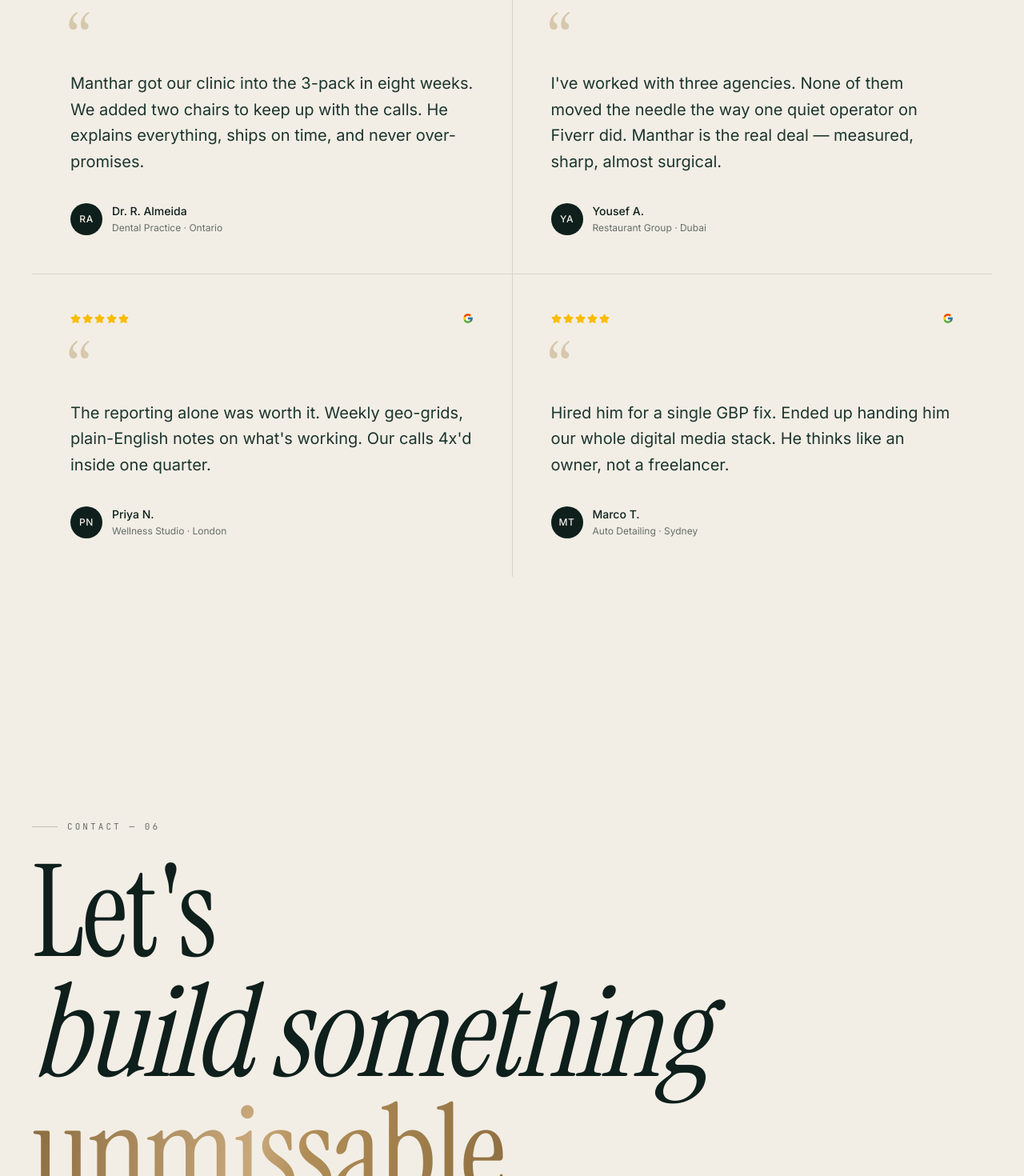
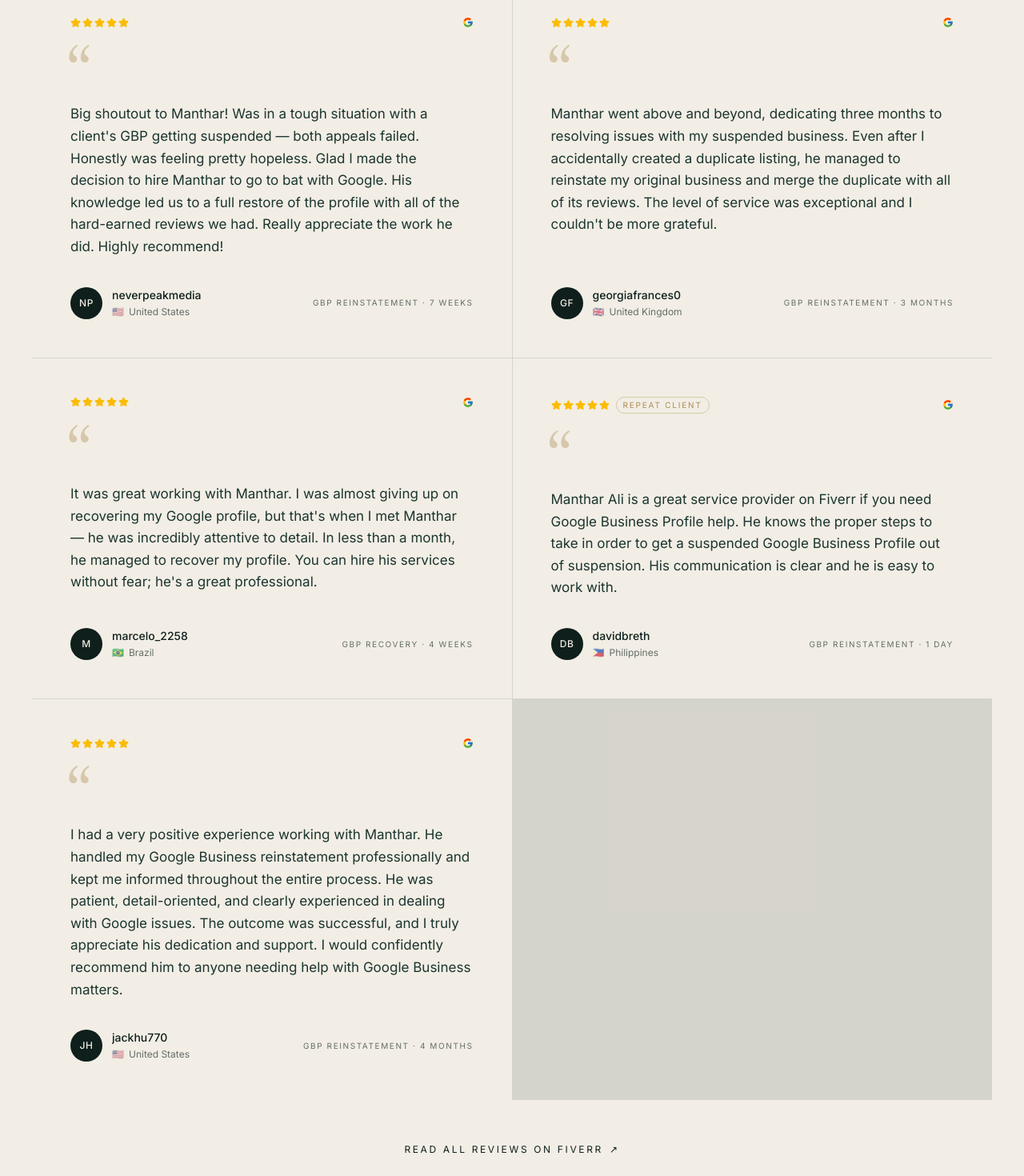
Before and after one commit to IzharAli786/manthar-gbp, a Next.js app: page / in a window 1280 px wide. Shown: the part 6060-7530 px from the top of the page at 80% size. Built offline with nearby package versions, Linux system fonts and the light colour scheme.

Commit message:
Use real Fiverr reviews and link to Manthar's actual Fiverr profile

```diff
--- a/src/components/Contact.tsx
+++ b/src/components/Contact.tsx
@@ -5,7 +5,7 @@ import { GoogleG } from "./brand/GoogleLogo";
 import { Mail, MessageCircle, ArrowUpRight } from "lucide-react";
 
 const EMAIL = "balochmanthar15@gmail.com";
-const FIVERR = "https://www.fiverr.com/";
+const FIVERR = "https://www.fiverr.com/mantharbaloc190";
 const WHATSAPP =
   "https://wa.me/923083106882?text=" +
   encodeURIComponent(
--- a/src/components/Footer.tsx
+++ b/src/components/Footer.tsx
@@ -38,7 +38,7 @@ export default function Footer() {
             WhatsApp · +92 308 3106882
           </a>
           <a
-            href="https://www.fiverr.com/"
+            href="https://www.fiverr.com/mantharbaloc190"
             target="_blank"
             rel="noopener noreferrer"
             className="block hover:text-brass transition-colors"
--- a/src/components/Hero.tsx
+++ b/src/components/Hero.tsx
@@ -102,7 +102,7 @@ export default function Hero() {
                 />
               </a>
               <a
-                href="https://www.fiverr.com/"
+                href="https://www.fiverr.com/mantharbaloc190"
                 target="_blank"
                 rel="noopener noreferrer"
                 className="btn-ghost inline-flex items-center justify-center gap-3 px-7 py-4 text-[12px] tracking-[0.22em] uppercase"
--- a/src/components/Testimonials.tsx
+++ b/src/components/Testimonials.tsx
@@ -2,30 +2,57 @@ import Reveal from "./Reveal";
 import { Star } from "lucide-react";
 import { GoogleG } from "./brand/GoogleLogo";
 
-const reviews = [
+type Review = {
+  body: string;
+  name: string;
+  role: string;
+  flag: string;
+  initials: string;
+  duration: string;
+  repeat?: boolean;
+};
+
+const reviews: Review[] = [
   {
-    body: "Manthar got our clinic into the 3-pack in eight weeks. We added two chairs to keep up with the calls. He explains everything, ships on time, and never over-promises.",
-    name: "Dr. R. Almeida",
-    role: "Dental Practice · Ontario",
-    initials: "RA",
+    body: "Big shoutout to Manthar! Was in a tough situation with a client's GBP getting suspended — both appeals failed. Honestly was feeling pretty hopeless. Glad I made the decision to hire Manthar to go to bat with Google. His knowledge led us to a full restore of the profile with all of the hard-earned reviews we had. Really appreciate the work he did. Highly recommend!",
+    name: "neverpeakmedia",
+    role: "United States",
+    flag: "🇺🇸",
+    initials: "NP",
+    duration: "GBP Reinstatement · 7 weeks",
   },
   {
-    body: "I've worked with three agencies. None of them moved the needle the way one quiet operator on Fiverr did. Manthar is the real deal — measured, sharp, almost surgical.",
-    name: "Yousef A.",
-    role: "Restaurant Group · Dubai",
-    initials: "YA",
+    body: "Manthar went above and beyond, dedicating three months to resolving issues with my suspended business. Even after I accidentally created a duplicate listing, he managed to reinstate my original business and merge the duplicate with all of its reviews. The level of service was exceptional and I couldn't be more grateful.",
+    name: "georgiafrances0",
+    role: "United Kingdom",
+    flag: "🇬🇧",
+    initials: "GF",
+    duration: "GBP Reinstatement · 3 months",
   },
   {
-    body: "The reporting alone was worth it. Weekly geo-grids, plain-English notes on what's working. Our calls 4x'd inside one quarter.",
-    name: "Priya N.",
-    role: "Wellness Studio · London",
-    initials: "PN",
+    body: "It was great working with Manthar. I was almost giving up on recovering my Google profile, but that's when I met Manthar — he was incredibly attentive to detail. In less than a month, he managed to recover my profile. You can hire his services without fear; he's a great professional.",
+    name: "marcelo_2258",
+    role: "Brazil",
+    flag: "🇧🇷",
+    initials: "M",
+    duration: "GBP Recovery · 4 weeks",
   },
   {
-    body: "Hired him for a single GBP fix. Ended up handing him our whole digital media stack. He thinks like an owner, not a freelancer.",
-    name: "Marco T.",
-    role: "Auto Detailing · Sydney",
-    initials: "MT",
+    body: "Manthar Ali is a great service provider on Fiverr if you need Google Business Profile help. He knows the proper steps to take in order to get a suspended Google Business Profile out of suspension. His communication is clear and he is easy to work with.",
+    name: "davidbreth",
+    role: "Philippines",
+    flag: "🇵🇭",
+    initials: "DB",
+    duration: "GBP Reinstatement · 1 day",
+    repeat: true,
+  },
+  {
+    body: "I had a very positive experience working with Manthar. He handled my Google Business reinstatement professionally and kept me informed throughout the entire process. He was patient, detail-oriented, and clearly experienced in dealing with Google issues. The outcome was successful, and I truly appreciate his dedication and support. I would confidently recommend him to anyone needing help with Google Business matters.",
+    name: "jackhu770",
+    role: "United States",
+    flag: "🇺🇸",
+    initials: "JH",
+    duration: "GBP Reinstatement · 4 months",
   },
 ];
 
@@ -50,6 +77,11 @@ export default function Testimonials() {
               <span className="italic text-brass">people who paid.</span>
             </h2>
           </Reveal>
+          <Reveal delay={0.18}>
+            <p className="mt-5 text-[14px] text-ink-mute max-w-md">
+              Real, verified Fiverr reviews — every one a five-star.
+            </p>
+          </Reveal>
         </div>
         <Reveal delay={0.2}>
           <div className="flex items-center gap-3 hairline-strong px-4 py-2.5 bg-paper-soft rounded-full">
@@ -72,10 +104,17 @@ export default function Testimonials() {
 
       <div className="grid grid-cols-1 md:grid-cols-2 gap-px bg-line">
         {reviews.map((r, i) => (
-          <Reveal key={r.name} delay={i * 0.08}>
-            <figure className="bg-paper p-7 md:p-12 h-full flex flex-col justify-between">
+          <Reveal key={r.name} delay={i * 0.06}>
+            <figure
+              className={`bg-paper p-7 md:p-12 h-full flex flex-col justify-between ${
+                i === reviews.length - 1 && reviews.length % 2 === 1
+                  ? "md:col-span-2"
+                  : ""
+              }`}
+            >
               <div>
                 <div className="flex items-center justify-between mb-5">
+                  <div className="flex items-center gap-2">
                     <div className="flex items-center gap-0.5">
                       {[...Array(5)].map((_, j) => (
                         <Star
@@ -85,12 +124,18 @@ export default function Testimonials() {
                         />
                       ))}
                     </div>
+                    {r.repeat && (
+                      <span className="text-[10px] uppercase tracking-[0.18em] text-brass border border-brass/40 px-2 py-0.5 rounded-full">
+                        Repeat client
+                      </span>
+                    )}
+                  </div>
                   <GoogleG size={14} />
                 </div>
                 <span className="display text-7xl md:text-8xl leading-none text-brass/40 block -mb-6">
                   &ldquo;
                 </span>
-                <blockquote className="mt-2 text-lg md:text-xl leading-relaxed text-ink-soft">
+                <blockquote className="mt-2 text-[15px] md:text-[17px] leading-relaxed text-ink-soft">
                   {r.body}
                 </blockquote>
               </div>
@@ -98,17 +143,37 @@ export default function Testimonials() {
                 <span className="grid place-items-center h-10 w-10 rounded-full bg-ink text-paper text-[12px] font-medium tracking-wider">
                   {r.initials}
                 </span>
-                <div>
-                  <p className="text-sm text-ink font-medium">{r.name}</p>
-                  <p className="text-[12px] text-ink-mute mt-0.5">
+                <div className="flex-1 min-w-0">
+                  <p className="text-sm text-ink font-medium truncate">
+                    {r.name}
+                  </p>
+                  <p className="text-[12px] text-ink-mute mt-0.5 flex items-center gap-1.5">
+                    <span aria-hidden="true">{r.flag}</span>
                     {r.role}
                   </p>
                 </div>
+                <p className="text-[10px] tracking-[0.16em] uppercase text-ink-mute hidden sm:block text-right">
+                  {r.duration}
+                </p>
               </figcaption>
             </figure>
           </Reveal>
         ))}
       </div>
+
+      <Reveal delay={0.4}>
+        <div className="mt-12 text-center">
+          <a
+            href="https://www.fiverr.com/mantharbaloc190"
+            target="_blank"
+            rel="noopener noreferrer"
+            className="inline-flex items-center gap-2 text-[12px] tracking-[0.22em] uppercase text-ink hover:text-brass transition-colors"
+          >
+            Read all reviews on Fiverr
+            <span aria-hidden="true">↗</span>
+          </a>
+        </div>
+      </Reveal>
     </section>
   );
 }
```
Lines whose indentation alone changed are shown as unchanged.
